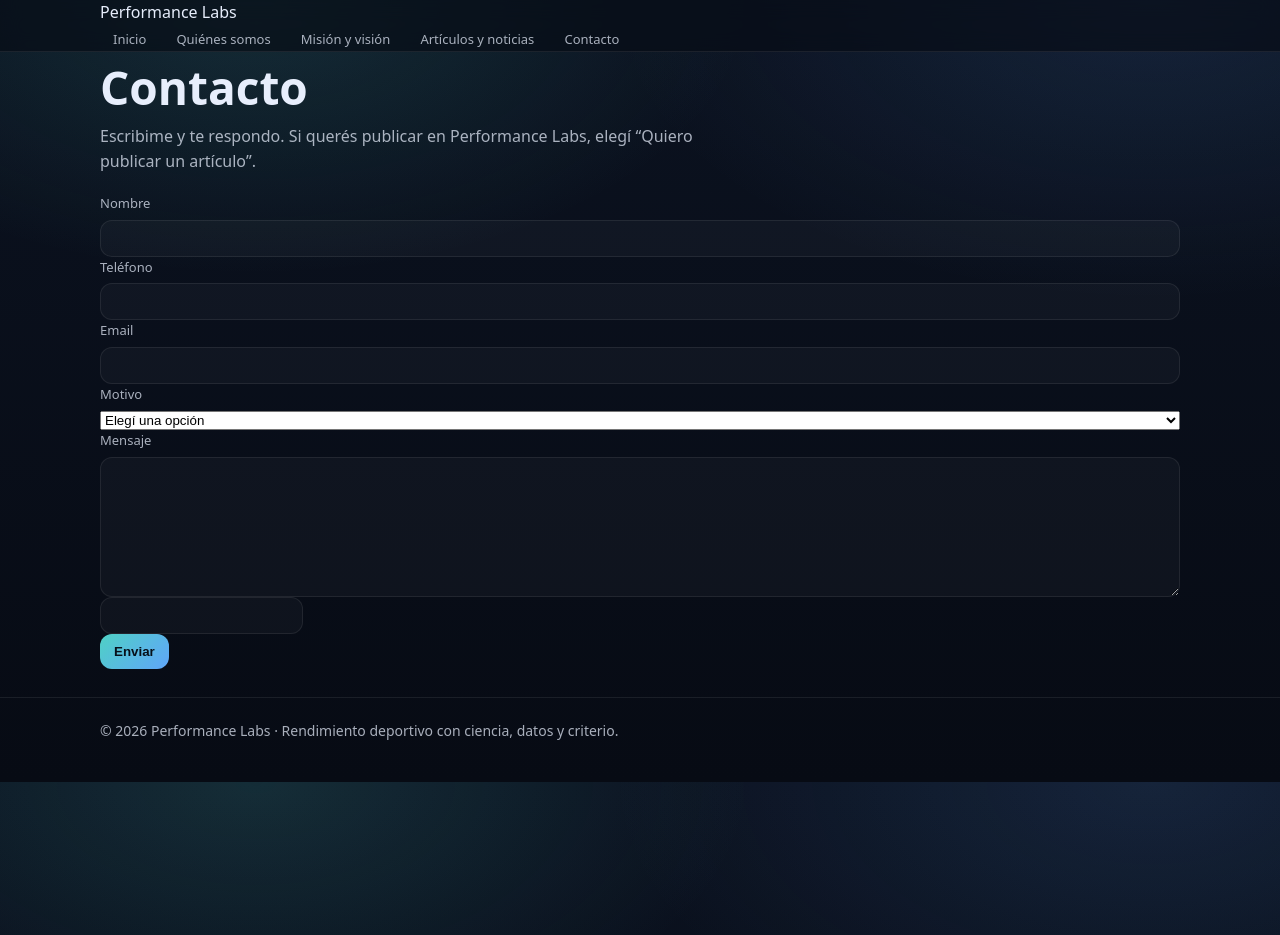
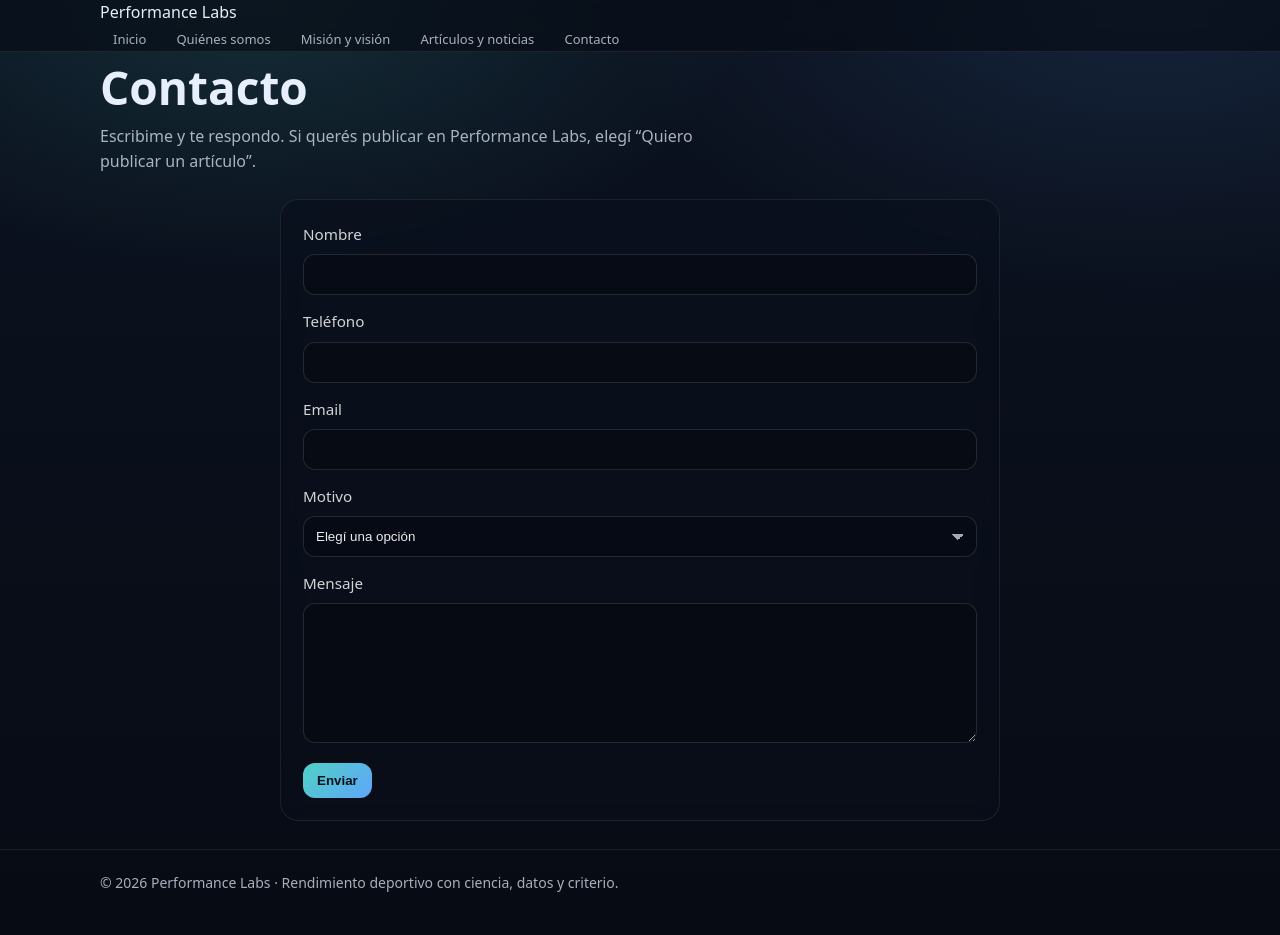
Before and after one commit to mitsuotanida/performanceblog, a Jekyll site: the page built from contacto.md, in a window 1280 px wide and 935 px high. Built offline with Jekyll 4.4.1, drawn with Linux system fonts in a browser that asks for light colours.

Commit message:
Update site.css

```diff
--- a/assets/css/site.css
+++ b/assets/css/site.css
@@ -213,3 +213,89 @@ textarea{ min-height: 140px; resize: vertical; } /* Formulario contacto. */
   color: var(--muted);
   font-size: 14px;
 }
+/* =========================
+   CONTACTO (FORM)
+   ========================= */
+
+.contact-card{
+  max-width: 720px;
+  margin: 24px auto 0;
+  padding: 22px;
+  border: 1px solid rgba(255,255,255,.08);
+  border-radius: 18px;
+  background: rgba(10,16,28,.55);
+  backdrop-filter: blur(10px);
+} /* Caja/tarjeta centrada para el formulario. */
+
+.contact-form{
+  display: grid;
+  grid-template-columns: 1fr;
+  gap: 14px;
+} /* Pone los campos en una sola columna, con separación vertical. */
+
+.contact-form .field{
+  display: grid;
+  gap: 8px;
+} /* Cada “bloque” de campo (label + input) queda ordenado. */
+
+.contact-form label{
+  font-size: .95rem;
+  color: rgba(255,255,255,.82);
+} /* Estilo del texto “Nombre / Email / etc”. */
+
+.contact-form input,
+.contact-form textarea,
+.contact-form select{
+  width: 100%;
+  padding: 12px 12px;
+  border-radius: 12px;
+  border: 1px solid rgba(255,255,255,.12);
+  background: rgba(6,10,18,.55);
+  color: rgba(255,255,255,.92);
+  outline: none;
+} /* “Skin” cyber para inputs/textarea/select (mismo look). */
+
+.contact-form textarea{
+  resize: vertical;
+  min-height: 140px;
+} /* Que el textarea crezca hacia abajo, sin romper el layout. */
+
+.contact-form input::placeholder,
+.contact-form textarea::placeholder{
+  color: rgba(255,255,255,.45);
+} /* Placeholder más suave. */
+
+.contact-form input:focus,
+.contact-form textarea:focus,
+.contact-form select:focus{
+  border-color: rgba(96, 210, 255, .55);
+  box-shadow: 0 0 0 4px rgba(96, 210, 255, .12);
+} /* Efecto focus consistente con tu paleta azul/cyan. */
+
+.contact-form select{
+  appearance: none;
+  -webkit-appearance: none;
+  -moz-appearance: none;
+  padding-right: 44px;
+  background-image:
+    linear-gradient(45deg, transparent 50%, rgba(255,255,255,.65) 50%),
+    linear-gradient(135deg, rgba(255,255,255,.65) 50%, transparent 50%);
+  background-position:
+    calc(100% - 18px) 50%,
+    calc(100% - 12px) 50%;
+  background-size: 6px 6px, 6px 6px;
+  background-repeat: no-repeat;
+} /* Hace que el desplegable se vea pro + flechita “custom”. */
+
+.contact-form select option{
+  background: #0b1220;
+  color: rgba(255,255,255,.92);
+} /* Colores de las opciones (en algunos browsers se respeta). */
+
+.contact-form .actions{
+  margin-top: 6px;
+} /* Espacio antes del botón. */
+
+.contact-form .hp{
+  display: none;
+} /* Oculta el campo anti-spam para humanos. */
```
